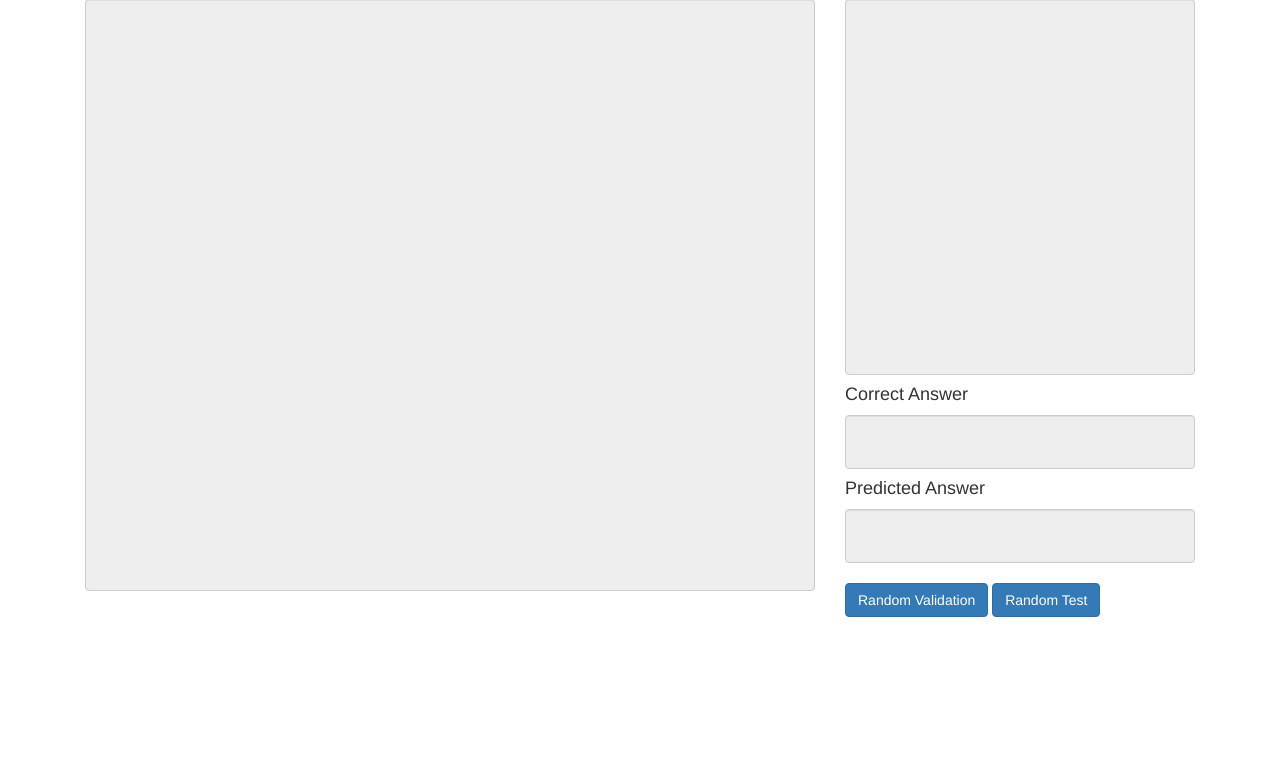
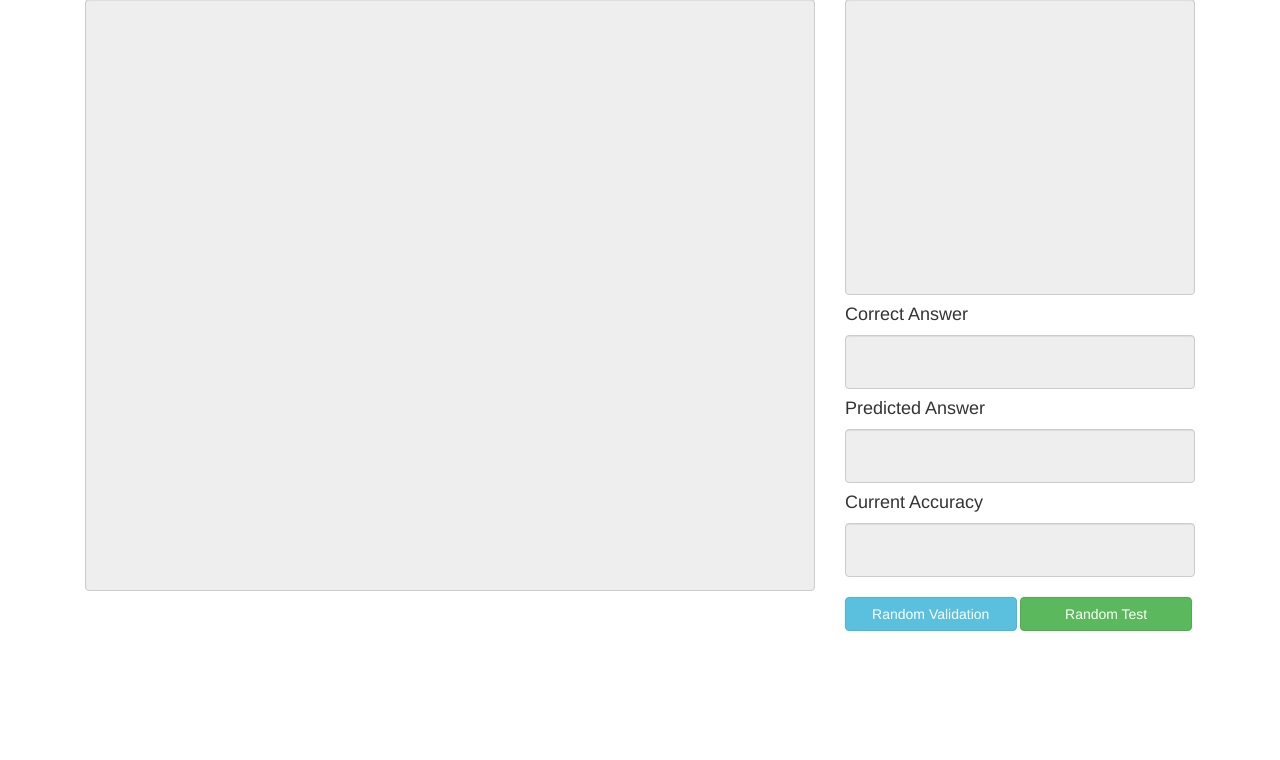
Before and after one commit to CheriPai/DMN-rc-data, a Flask app: page / in a window 1280 px wide. Shown: the part 141-901 px from the top of the page. Run offline with Flask 2, Linux system fonts and the light colour scheme; parts of the project's set-up code (start-up, migrations or seed data) failed here and were passed over; some libraries are stand-ins or nearby versions.

Commit message:
Display current accuracy

```diff
--- a/server.py
+++ b/server.py
@@ -17,7 +17,7 @@ normalize_attention = False
 batch_norm = False
 dropout = 0.05
 learning_rate = 0.0001
-state = "states/dmn_smooth.mh5.n64.bs10.d0.05.cnn.epoch0.test2.66246.state"
+state = "states/dmn_smooth.mh5.n64.bs10.d0.05.cnn.epoch0.test2.62035.state"
 validation_path = "data/cnn/questions/validation/"
 test_path = "data/cnn/questions/test/"
 dmn = None
--- a/static/css/styles.css
+++ b/static/css/styles.css
@@ -10,7 +10,7 @@ html, body, .container, .col-sm-8, .col-sm-4 {
 
 #question {
   width: 100%;
-  height: 47%;
+  height: 37%;
   resize: none;
 }
 
@@ -18,3 +18,7 @@ html, body, .container, .col-sm-8, .col-sm-4 {
   width: 100%;
   resize: none;
 }
+
+.btn {
+  width: 49%;
+}
--- a/static/js/script.js
+++ b/static/js/script.js
@@ -1,3 +1,6 @@
+var correct = 0;
+var total = 0;
+
 $("#randTest, #randValidation").click(function() {
     if (this.id === "randTest") {
         var dataset = "test";
@@ -7,6 +10,7 @@ $("#randTest, #randValidation").click(function() {
     }
     $.getJSON("/random/" + dataset, {
     }, function(data) {
+        ++total;
         $("#context").text(data["context"]);
         $("#correct").text(data["correct_answer"]);
         $("#prediction").text(data["prediction"]);
@@ -14,9 +18,11 @@ $("#randTest, #randValidation").click(function() {
 
         if (data["correct_answer"] === data["prediction"]) {
             $("#prediction").css("border-color", "rgba(0, 204, 0, 1)");
+            ++correct;
         }
         else {
             $("#prediction").css("border-color", "red");
         }
+        $("#accuracy").text(Math.round(correct/total*10000)/100 + "%");
     });
 });
--- a/templates/index.html
+++ b/templates/index.html
@@ -24,8 +24,10 @@
                 <textarea type="text" class="form-control answer" id="correct" readonly></textarea>
                 <h4>Predicted Answer</h4>
                 <textarea type="text" class="form-control answer" id="prediction" readonly></textarea>
-                <br><button class="btn btn-primary" id="randValidation" type="submit">Random Validation</button>
-                <button class="btn btn-primary" id="randTest" type="submit">Random Test</button>
+                <h4>Current Accuracy</h4>
+                <textarea type="text" class="form-control answer" id="accuracy" readonly></textarea>
+                <br><button class="btn btn-info" id="randValidation" type="submit">Random Validation</button>
+                <button class="btn btn-success" id="randTest" type="submit">Random Test</button>
             </div>
         </div>
 
```
